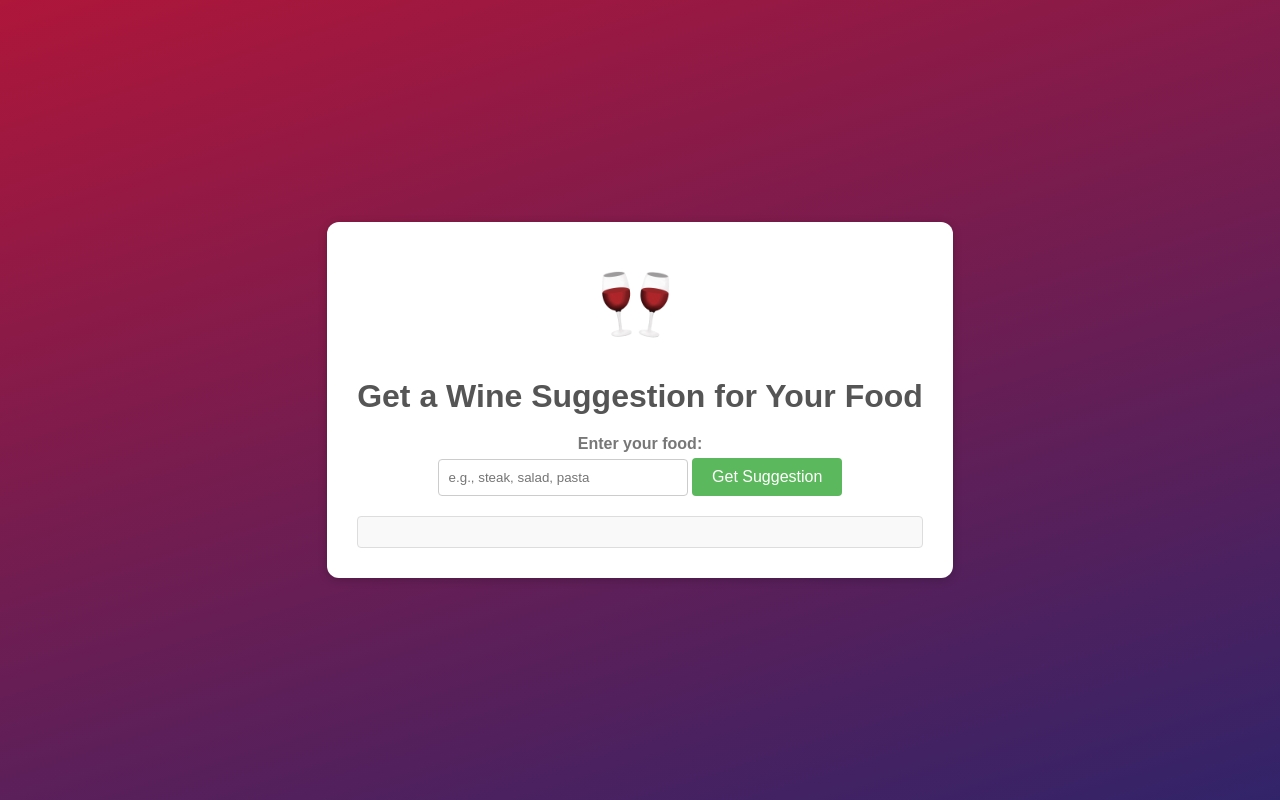
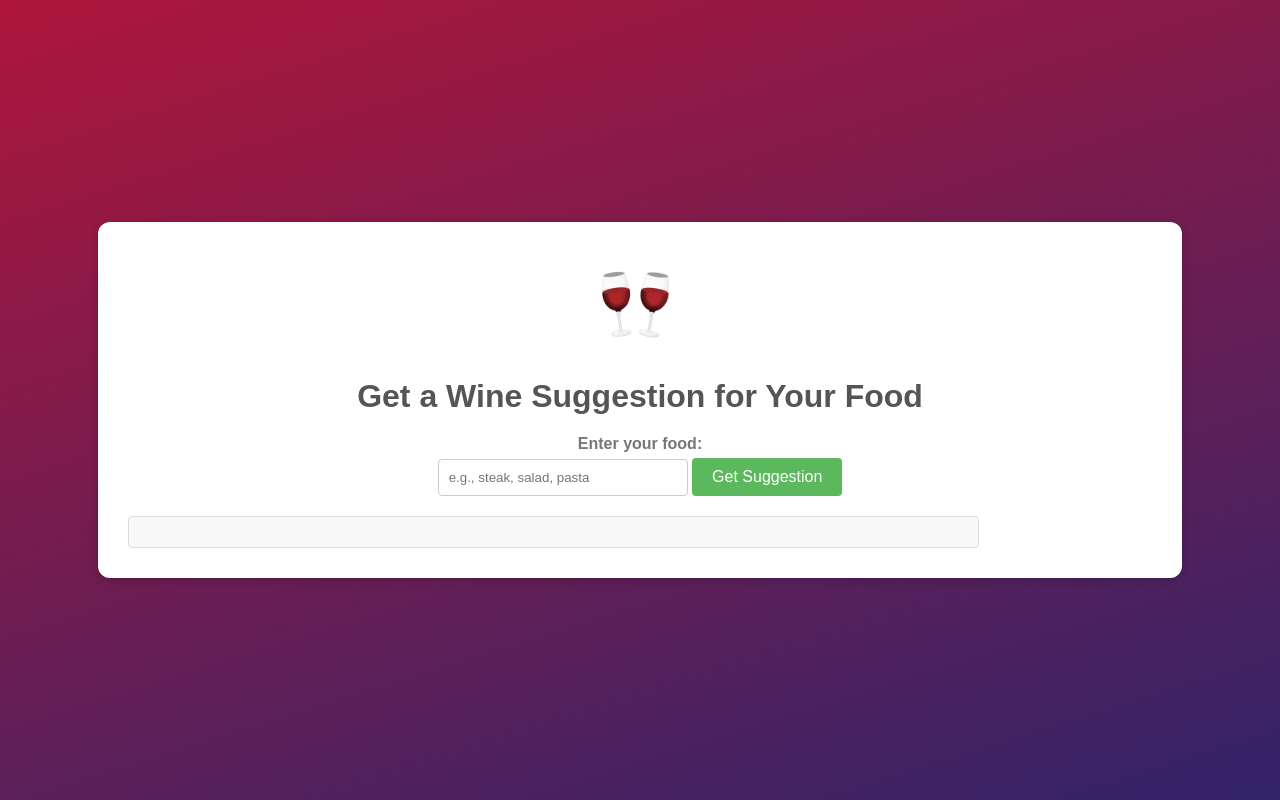
Before and after one commit to am7504/wine_suggestions, a plain HTML site: page index.html in a window 1280 px wide. Drawn offline with Linux system fonts and the light colour scheme.

Commit message:
fixing formatting

```diff
--- a/index.html
+++ b/index.html
@@ -42,6 +42,7 @@
             border-radius: 12px;
             box-shadow: 0 2px 10px rgba(0, 0, 0, 0.2); /* Slightly darker shadow for contrast */
             text-align: center;
+            width: 80%;
         }
 
         h1 {
@@ -90,6 +91,7 @@
             border-radius: 4px;
             background-color: #f9f9f9;
             text-align: left;
+            width: 80%;
         }
 
 
```
